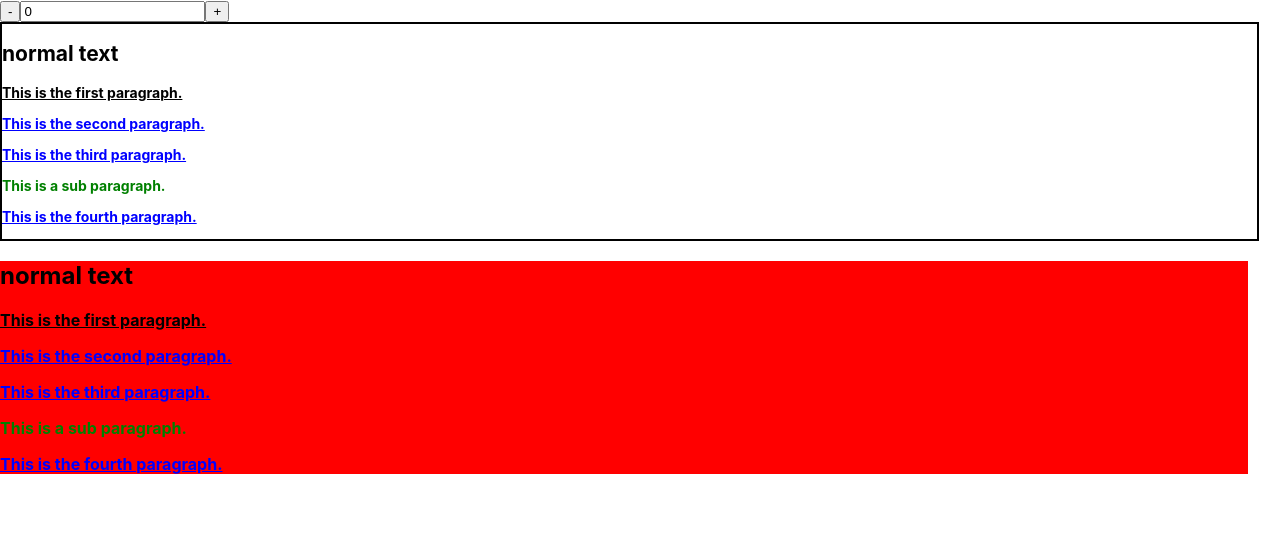
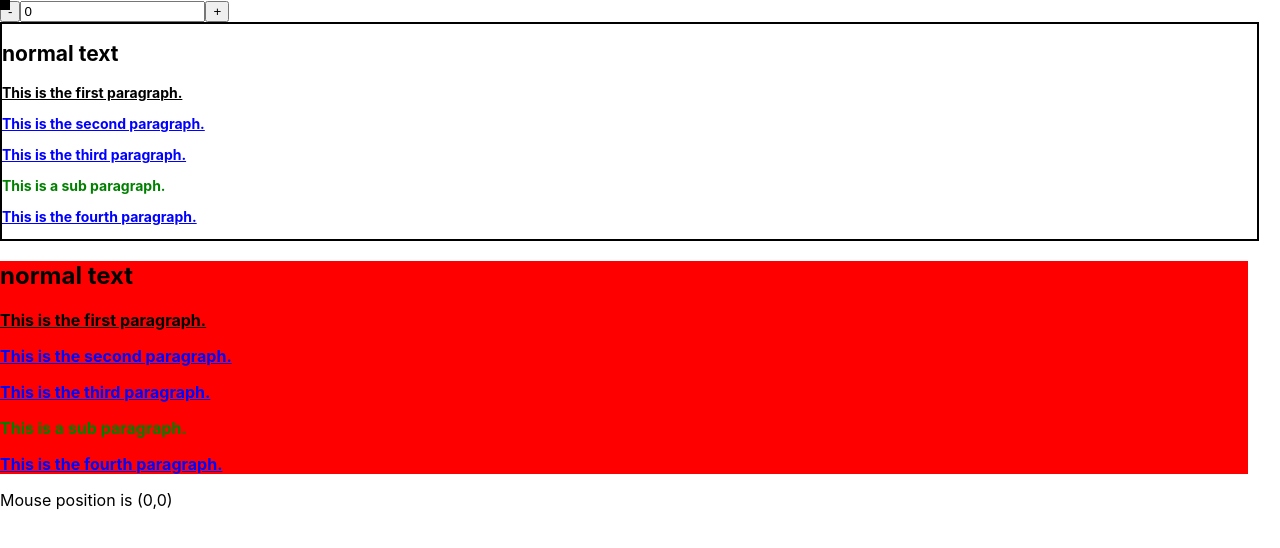
Before and after one commit to jasonOramo/react-learning, a React (Create React App) app: page / in a window 1280 px wide. Shown: the top 548 px of the page. Built offline with nearby package versions, Linux system fonts and the light colour scheme.

Commit message:
Mous HOC and Render Props step 1
Mous Hoc with styled Component

```diff
--- /dev/null
+++ b/src/component/MouseTracker.jsx
@@ -0,0 +1,56 @@
+import React, { Component } from 'react';
+
+import styled from 'styled-components';
+
+
+
+const MouseTrackerHoc = (WrappedComponent)=>{
+	class MouseTracker extends Component{
+		constructor(props){
+			super(props);
+			this.state = {
+				position: {
+					x: 0,
+					y: 0
+				}
+			};
+			this.handleMouseMove = this.handleMouseMove.bind(this);
+		}
+		handleMouseMove(event){
+			const x = event.clientX;
+			const y = event.clientY;
+			this.setState({position: {
+				x: x,
+				y: y
+			}});
+			event.preventDefault();
+		}
+		render(){
+			return (
+				<div onMouseMove = {this.handleMouseMove}>
+					<p> Mouse position is ({this.state.position.x},{this.state.position.y})</p>
+					<WrappedComponent mouse={this.state.position} />
+				</div>
+				)
+		}
+	}
+	return MouseTracker;
+};
+
+const Mouse = (props)=>{
+	const {mouse, className} = props;
+	return (
+			<div name='mouseDiv' className = {className} ></div>
+		);
+}
+
+const StyledMouse = styled(Mouse)`
+	position: absolute;
+	background-color: black;
+	border: 5px solid;
+	left: ${props => props.mouse.x + 'px'};
+	top: ${props=>props.mouse.y + 'px'};
+`;
+
+const MouseWithMouse = MouseTrackerHoc(StyledMouse);
+export {MouseWithMouse};
--- a/src/index.js
+++ b/src/index.js
@@ -7,12 +7,15 @@ import * as serviceWorker from './serviceWorker';
 import InputIncreHooks from './component/InputIncreHooks';
 import { StyledCom, WithStyledOver } from './component/StyledCom';
 
+import {MouseWithMouse} from './component/MouseTracker';
+
 const Container = ()=>{
 	return (
 		<>
 		<InputIncreHooks max = {100} min={0}/>
 		<StyledCom/>
 		<WithStyledOver />
+		<MouseWithMouse />
 		</>
 		);
 };
```
